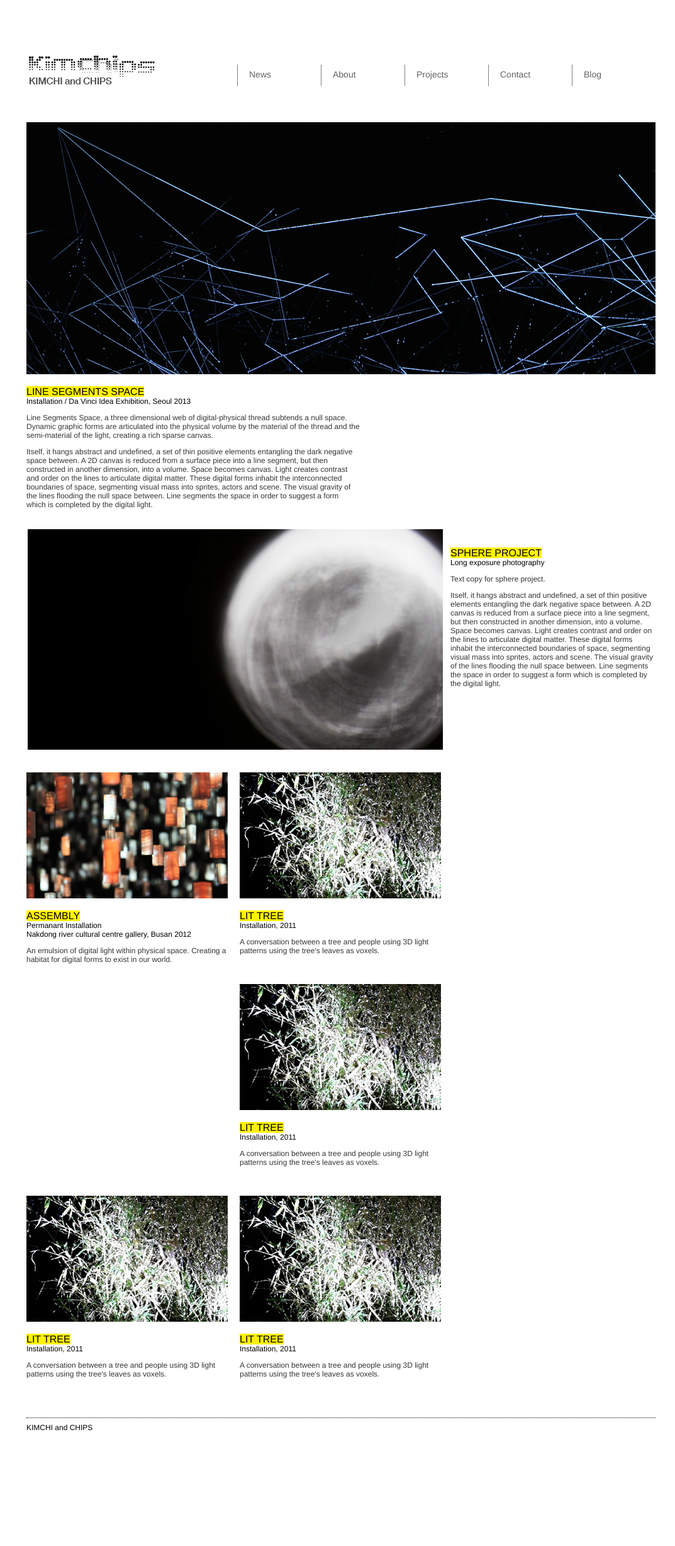
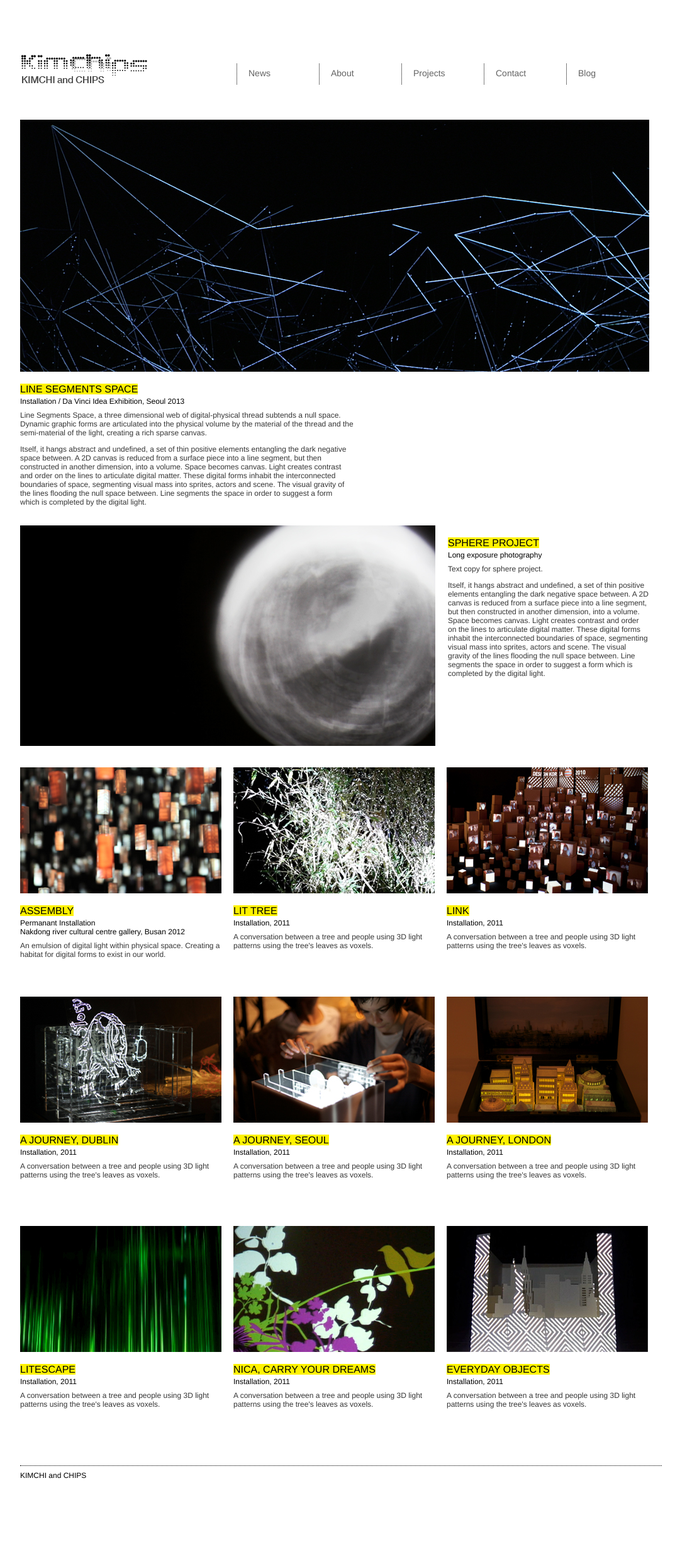
Before and after one commit to elliotwoods/Website.KimchiAndChips, a PHP site: page / in a window 1280 px wide. Shown: the whole page at 63% size, without its empty margins (98-1171 px from the left). Before the commit the page ends 2271 px from the top, so only its background shows below. Run offline with PHP 8.4, Linux system fonts and the light colour scheme.

Commit message:
add bunch of projects, no table use any more

```diff
--- a/defaults.css
+++ b/defaults.css
@@ -3,7 +3,7 @@ body {
 	margin-top: 86px;
 	margin-left:auto;
     margin-right:auto;
-    width: 1000px;
+    width: 1020px;
     font-family: Helvetica, Arial, sans-serif;
 }
 
@@ -23,18 +23,23 @@ img {
 }
 
 .navigationBar {
+	width: 1000px;
 	height: 48px;
 	margin: 0px;
 	padding: 0px;
 	margin-bottom: 56px;
 }
 
-.navigationBarCell {
-	vertical-align: bottom;
-	padding: 0px;
+.title {
+	float: left;
+	width: 204px;
+	height: 48px;
+	margin-right: 140px;
 }
 
 .navigationItem {
+	float: left;
+
 	font-family: Helvetica Neue, sans-serif;
 	font-size: 14px;
 	text-align: left;
@@ -46,7 +51,8 @@ img {
 	width: 130px;
 	height: 33px;
 	padding: 0px;
-
+	margin: 0px;
+	margin-top: 15px;
 
 	border-left: 1px dotted black;
 }
@@ -71,9 +77,16 @@ img {
 	margin-bottom: 30px;
 }
 
-.subHeadlineProjectCell {
-	padding-left: 10px;
-	padding-top: 10px;
+.subHeadlineProjectBox {
+	height: 350px;
+	width: 1000px;
+}
+
+.subHeadlineImage {
+	float: left;
+	width: 660px;
+	height: 350px;
+	padding-right: 20px;
 }
 
 .projectTextBlock {
@@ -91,18 +104,15 @@ img {
 	width: 530px;
 }
 
-#subHeadlineImage {
-	width: 660px;
-	height: 350px;
-}
-
 .projectBox {
 	float: left;
 	position: relative;
+	padding: 0px;
 	padding-top: 34px;
 	margin: 0px;
 	margin-right: 19px;
 	width: 320px;
+	height: 330px;
 }
 
 .projectHeader {
@@ -123,8 +133,9 @@ img {
 }
 
 .projectNotes {
+	position: relative;
+	top: 4px;
 	font-family: Helvetica Neue, sans-serif;
-	line-height: 14px;
 }
 
 .projectCopy {
--- a/index.html
+++ b/index.html
@@ -6,48 +6,37 @@
         <link rel="stylesheet" type="text/css" href="defaults.css">
     </head>
     <body>
-        <table class="navigationBar">
-        	<tr class="cleanTable">
-        		<td class="navigationBarCell">
-        			<img src="images/common/logo.jpg" width="204" height="48"/>
-        		</td>
-
-        		<td width="140">
-        		</td>
-
-        		<td class="navigationBarCell">
+        <div class="navigationBar">
+        	<img class="title" src="images/common/logo.jpg" width="204" height="48"/>
     		<a href="news.html">
     			<div class="navigationItem">
     				News
     			</div>
     		</a>
-        		</td>
-
-        		<td class="navigationBarCell">
+            <a href="about.html">
     			<div class="navigationItem">
     				About
     			</div>
-        		</td>
+            </a>
 
-        		<td class="navigationBarCell">
+            <a href="projects.html">
     			<div class="navigationItem">
     				Projects
     			</div>
-        		</td>
+            </a>
 
-        		<td class="navigationBarCell">
+            <a href="contact.html">
     			<div class="navigationItem">
     				Contact
                 </div>
-        		</td>
+            </a>
 
-        		<td class="navigationBarCell">
+            <a href="blog/">
     			<div class="navigationItem">
     				Blog
                 </div>
-        		</td>
-        	</tr>
-        </table>
+            </a>
+		</div>
 
         <div class="headlineProjectBox">
             <a href="LSS.html">
@@ -76,10 +65,7 @@
 
         <div class="subHeadlineProjectBox">
             <a href="sphere.html">
-                <table class="cleanTable">
-                    <tr class="cleanTable">
-                        <td class="cleanTable"><img id="subHeadlineImage" src="images/projects/sphere/subHeadline.jpg" /></td>
-                        <td class="subHeadlineProjectCell">
+                <img class="subHeadlineImage" src="images/projects/sphere/subHeadline.jpg" />
                 <div class="projectTextBlock">
                     <a href="sphere_project.html">
                         <div class="projectHeader">
@@ -99,12 +85,10 @@
                         </p>
                     </div>
                 </div>
-                        </td>
-                    </tr>
-                </table>
             </a>
         </div>
 
+        <!-- ASSEMBLY -->
         <div class="projectBox">
             <img src="images/projects/assembly/front.jpg" />
             <div class="projectTextBlock">
@@ -126,25 +110,7 @@
             </div>
         </div>
 
-        <div class="projectBox">
-            <img src="images/projects/littree/front.jpg" />
-            <div class="projectTextBlock">
-                <a href="littree.html">
-                    <div class="projectHeader">
-                            <span class="projectTitle">Lit Tree</span>
-                            <br />
-                            <span class="projectNotes">
-                                Installation, 2011
-                            </span>
-                    </div>
-                </a>
-                <div class="projectCopy">
-                    <p>
-                        A conversation between a tree and people using 3D light patterns using the tree's leaves as voxels.
-                    </p>
-                </div>
-            </div>
-        </div>
+        <!-- LIT TREE -->
         <div class="projectBox">
             <img src="images/projects/littree/front.jpg" />
             <div class="projectTextBlock">
@@ -165,12 +131,13 @@
             </div>
         </div>
 
+        <!-- LINK -->
         <div class="projectBox">
-            <img src="images/projects/littree/front.jpg" />
+            <img src="images/projects/link/front.jpg" />
             <div class="projectTextBlock">
-                <a href="littree.html">
+                <a href="link.html">
                     <div class="projectHeader">
-                            <span class="projectTitle">Lit Tree</span>
+                            <span class="projectTitle">Link</span>
                             <br />
                             <span class="projectNotes">
                                 Installation, 2011
@@ -185,12 +152,122 @@
             </div>
         </div>
 
+        <!-- ~~ -->
+
+        <!-- A JOURNEY, DUBLIN -->
         <div class="projectBox">
-            <img src="images/projects/littree/front.jpg" />
+            <img src="images/projects/journey-dublin/front.jpg" />
             <div class="projectTextBlock">
-                <a href="littree.html">
+                <a href="journey-dublin.html">
                     <div class="projectHeader">
-                            <span class="projectTitle">Lit Tree</span>
+                            <span class="projectTitle">A Journey, Dublin</span>
+                            <br />
+                            <span class="projectNotes">
+                                Installation, 2011
+                            </span>
+                    </div>
+                </a>
+                <div class="projectCopy">
+                    <p>
+                        A conversation between a tree and people using 3D light patterns using the tree's leaves as voxels.
+                    </p>
+                </div>
+            </div>
+        </div>
+
+        <!-- A JOURNEY, SEOUL -->
+        <div class="projectBox">
+            <img src="images/projects/journey-seoul/front.jpg" />
+            <div class="projectTextBlock">
+                <a href="journey-seoul.html">
+                    <div class="projectHeader">
+                            <span class="projectTitle">A Journey, Seoul</span>
+                            <br />
+                            <span class="projectNotes">
+                                Installation, 2011
+                            </span>
+                    </div>
+                </a>
+                <div class="projectCopy">
+                    <p>
+                        A conversation between a tree and people using 3D light patterns using the tree's leaves as voxels.
+                    </p>
+                </div>
+            </div>
+        </div>
+
+        <!-- A JOURNEY, LONDON -->
+        <div class="projectBox">
+            <img src="images/projects/journey-london/front.jpg" />
+            <div class="projectTextBlock">
+                <a href="journey-london.html">
+                    <div class="projectHeader">
+                            <span class="projectTitle">A Journey, London</span>
+                            <br />
+                            <span class="projectNotes">
+                                Installation, 2011
+                            </span>
+                    </div>
+                </a>
+                <div class="projectCopy">
+                    <p>
+                        A conversation between a tree and people using 3D light patterns using the tree's leaves as voxels.
+                    </p>
+                </div>
+            </div>
+        </div>
+
+        <!-- ~~ -->
+
+        <!-- LITESCAPE -->
+        <div class="projectBox">
+            <img src="images/projects/litescape/front.jpg" />
+            <div class="projectTextBlock">
+                <a href="litescape.html">
+                    <div class="projectHeader">
+                            <span class="projectTitle">Litescape</span>
+                            <br />
+                            <span class="projectNotes">
+                                Installation, 2011
+                            </span>
+                    </div>
+                </a>
+                <div class="projectCopy">
+                    <p>
+                        A conversation between a tree and people using 3D light patterns using the tree's leaves as voxels.
+                    </p>
+                </div>
+            </div>
+        </div>
+
+        <!-- NICA, CARRY YOUR DREAMS -->
+        <div class="projectBox">
+            <img src="images/projects/nica-carry/front.jpg" />
+            <div class="projectTextBlock">
+                <a href="nica-carry.html">
+                    <div class="projectHeader">
+                            <span class="projectTitle">Nica, Carry Your Dreams</span>
+                            <br />
+                            <span class="projectNotes">
+                                Installation, 2011
+                            </span>
+                    </div>
+                </a>
+                <div class="projectCopy">
+                    <p>
+                        A conversation between a tree and people using 3D light patterns using the tree's leaves as voxels.
+                    </p>
+                </div>
+            </div>
+        </div>
+
+        <!-- EVERYDAY OBJECTS -->
+        <div class="projectBox">
+            <img src="images/projects/everydayobjects/front.jpg" />
+            <div class="projectTextBlock">
+                <a href="everydayobjects.html">
+                    <div class="projectHeader">
+                            <span class="projectTitle">Everyday Objects</span>
                             <br />
                             <span class="projectNotes">
                                 Installation, 2011
```
Also changed, not shown: images/projects/everydayobjects/front.jpg (added), images/projects/journey-dublin/front.jpg (added), images/projects/journey-london/front.jpg (added), images/projects/journey-seoul/front.jpg (added), images/projects/link/front.jpg (added), images/projects/litescape/front.jpg (added), images/projects/nica-carry/front.jpg (added). Lines whose indentation alone changed are shown as unchanged.
